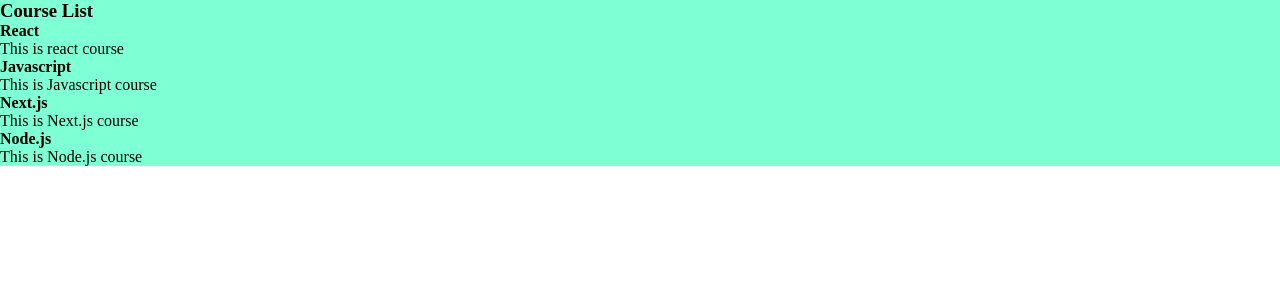
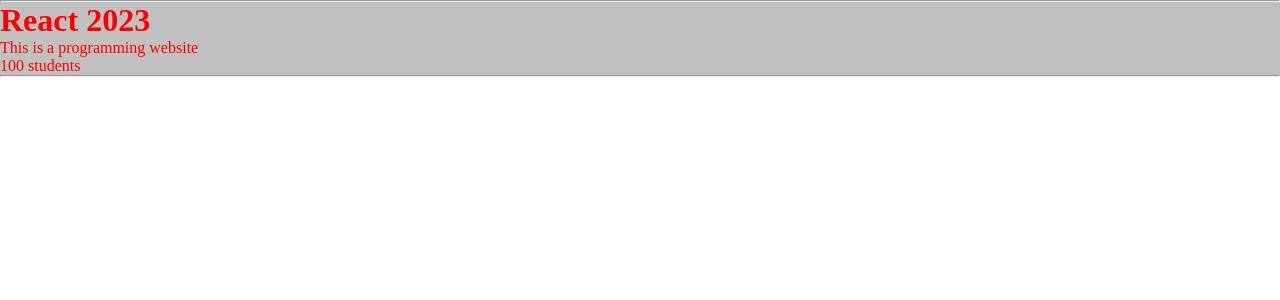
Before and after one commit to masoudhra/react2023ViteStart, a React (Vite) app: page / in a window 1280 px wide. Shown: the top 300 px of the page. Built offline with nearby package versions, Linux system fonts and the light colour scheme.

Commit message:
styled component

```diff
--- a/package.json
+++ b/package.json
@@ -11,7 +11,8 @@
   },
   "dependencies": {
     "react": "^18.2.0",
-    "react-dom": "^18.2.0"
+    "react-dom": "^18.2.0",
+    "styled-components": "^6.1.1"
   },
   "devDependencies": {
     "@types/react": "^18.2.15",
--- a/src/App.jsx
+++ b/src/App.jsx
@@ -10,13 +10,13 @@
 function App() {
   return (
     <div>
-      {/* <Header />
+      {/* <Header /> */}
       <Banner
         title="React 2023"
         description="This is a programming website"
         numOfStudents={100}
-      /> */}
-      <CourseList />
+      />
+      {/* <CourseList /> */}
       {/* <Counter />
       <Form /> */}
     </div>
--- a/src/Banner.jsx
+++ b/src/Banner.jsx
@@ -1,16 +1,28 @@
+import styled from "styled-components";
 
+const Div = styled.div`
+color: blue;
+background-color: silver;
+&:hover {
+  color: red;
+}
+@media(max-width: 1200px){
+  background-color: aqua;
+}
+`;
 
 function Banner(props) {
-  const {title, description, numOfStudents} = props
+  console.log(Div);
+  const { title, description, numOfStudents } = props;
   return (
-    <div>
-        <hr />
-        <h1>{title}</h1>
-        <p>{description}</p>
-        <span>{numOfStudents}</span>
-        <hr />
-    </div>
-  )
+    <Div>
+      <hr />
+      <h1>{title}</h1>
+      <p>{description}</p>
+      <span>{numOfStudents} students</span>
+      <hr />
+    </Div>
+  );
 }
 
-export default Banner
+export default Banner;
```
Also changed, not shown: 1 other file (tests, documents, lock files or other folders).
